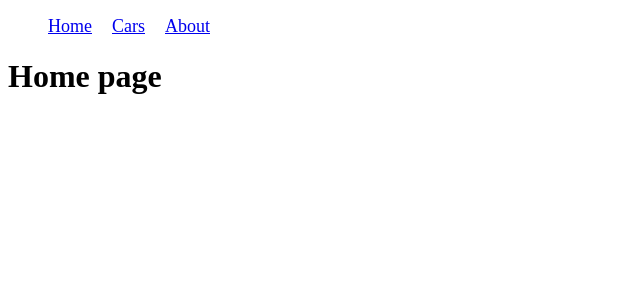
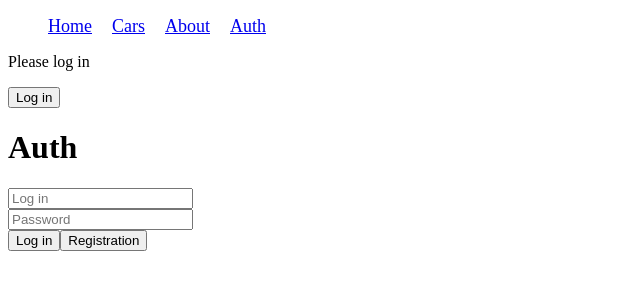
Before and after one commit to ruslan06882017/r-app, a React (Create React App) app in the folder r-app/: page /auth in a window 1280 px wide. Before the commit this address led to /. Shown: the top 300 px of the page, without its empty margins (0-640 px from the left). Built offline with nearby package versions, Linux system fonts and the light colour scheme.

Commit message:
Added Auth component

```diff
--- a/r-app/src/App.js
+++ b/r-app/src/App.js
@@ -1,10 +1,19 @@
 import React, {Component} from 'react';
 import Cars from './cars/cars.jsx';
 import CarDetail from './car-detail/car-detail.jsx';
+import Auth from './auth/auth.jsx';
 import About from './about/about.jsx';
 import { NavLink,Route, Switch, Redirect } from 'react-router-dom';
 
-function App() {
+class App extends Component {
+  constructor(props){
+    super(props);
+    this.state = {
+      loggedIn: false
+    }
+  };
+
+  render(){
     return (
       <React.Fragment>
         <div>
@@ -13,18 +22,23 @@ function App() {
               <li><NavLink to="/"> Home </NavLink></li>
               <li><NavLink to="/cars"> Cars </NavLink></li>
               <li><NavLink to="/about"> About </NavLink></li>
+              <li><NavLink to="/auth"> Auth </NavLink></li>
             </ul>
           </nav>
+          <p>{this.state.loggedIn ? 'Hello, Ruslan' : 'Please log in'}</p>
+          <button onClick={() => this.setState({loggedIn: true})}> Log in </button>
         </div>
         <Switch>
           <Route path="/" exact render={() => <h1>Home page</h1>} />
-        <Route path="/about" component={About} />
+          {this.state.loggedIn ? <Route path="/about" component={About}/> : null}
           <Route path="/cars/:name" component={CarDetail} />
           <Route path="/cars" component={Cars} />
+          <Route path="/auth" component={Auth} />
           <Redirect to={"/"} />
         </Switch>
       </React.Fragment>
     );
   }
+}
 
 export default App;
--- /dev/null
+++ b/r-app/src/auth/auth.jsx
@@ -0,0 +1,32 @@
+import React, {Component} from 'react';
+
+class Auth extends Component {
+
+    loginHandler = () => {
+
+    }
+
+    registerHandler = () => {
+
+    }
+
+    submitHandler = (event) => {
+        event.preventDefault();
+    }
+    render(){
+        return (
+            <div>
+                <h1>Auth</h1>
+                <form onSubmit={this.submitHandler}>
+                    <input type="text" placeholder="Log in"/> <br/>
+                    <input type="text" placeholder="Password"/> <br/>
+                    <button onClick={this.loginHandler}>Log in</button>
+                    <button onClick={this.registerHandler}>Registration</button>
+                </form>
+            </div>
+        )
+    }
+
+}
+
+export default Auth;
```
Lines whose indentation alone changed are shown as unchanged.
